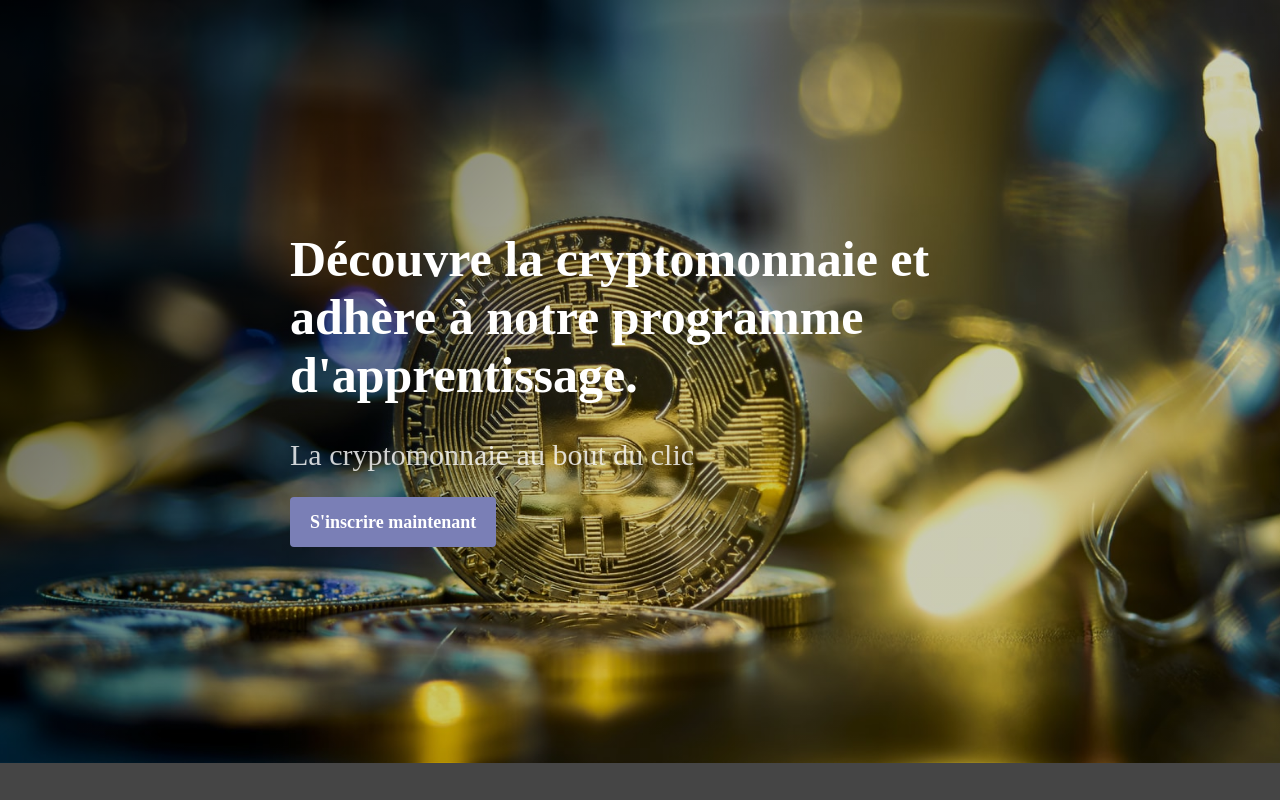
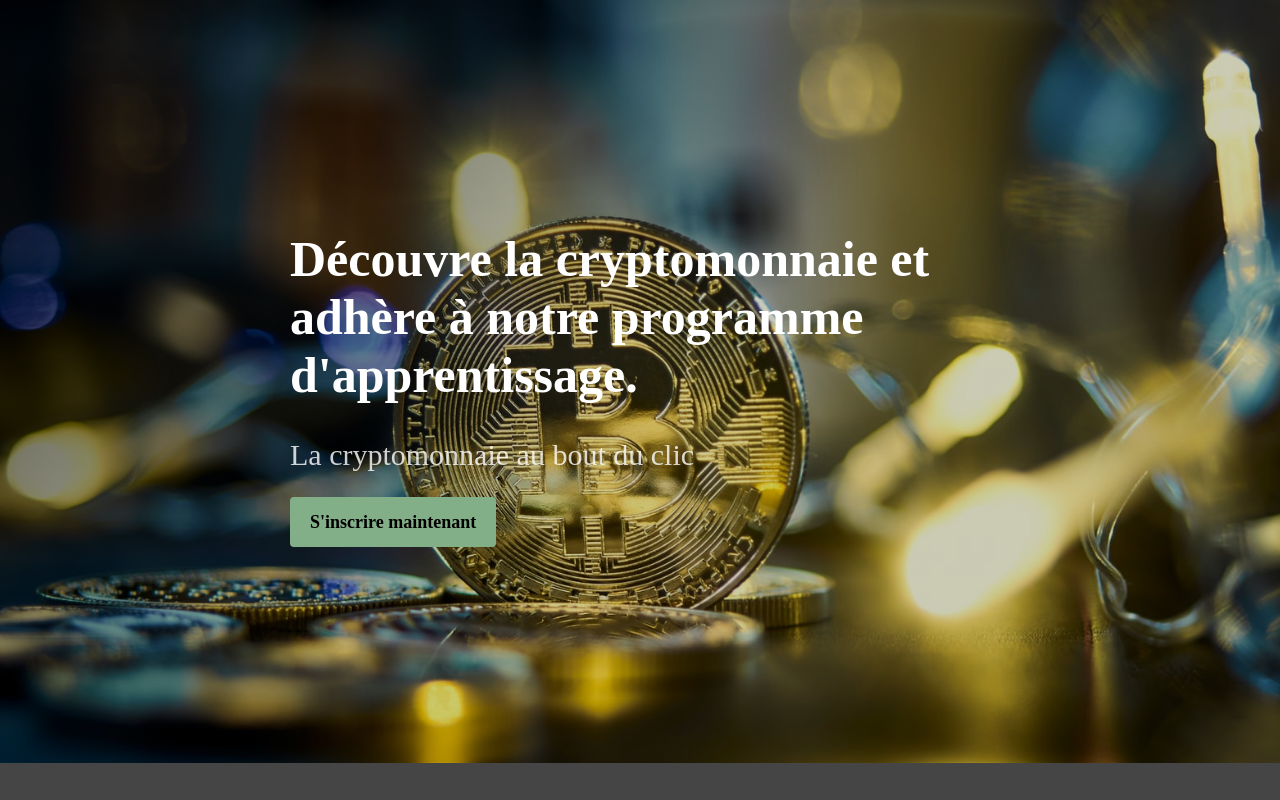
Before and after one commit to TanguyMoncler/EasyWagon, a plain HTML site: page index.html in a window 1280 px wide. In both pictures the pointer is over the link "S'inscrire maintenant". Shown: the top 800 px of the page. Drawn offline with Linux system fonts and the light colour scheme; a script that the page names is missing; a web font is replaced by a local one.

Commit message:
Update button.css

```diff
--- a/css/components/button.css
+++ b/css/components/button.css
@@ -1,5 +1,5 @@
 .btn-blue {
-	background-color: #4650AF;
+	background-color: #278F31;
 	padding: 15px 20px;
 	border-radius: 4px;
 	color: white;
@@ -8,6 +8,6 @@
 }
 
 .btn-blue:hover {
-	color: white;
-	background-color: #7A7FB6;
+	color: black;
+	background-color: #82AF87;
 }
```
